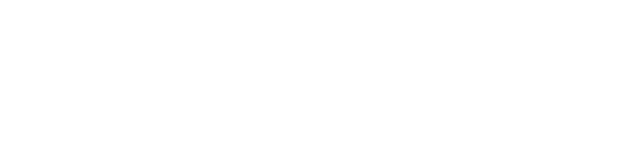
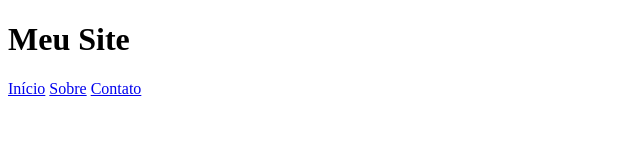
Before and after one commit to alexmaldonado-debug/pasta.proj_base, a plain HTML site: page index.html in a window 1280 px wide. Shown: the whole page, without its empty margins (0-640 px from the left). Drawn offline with Linux system fonts and the light colour scheme.

Commit message:
Criação do header inicial

```diff
--- a/index.html
+++ b/index.html
@@ -6,6 +6,12 @@
     <title>Minha Página Inicial</title>
 </head>
 <body>
+    <header>
+        <h1>Meu Site</h1>
+        <a href="#">Início</a>
+        <a href="#">Sobre</a>
+        <a href="#">Contato</a>
+    </header>
 
 </body>
 </html>
```
